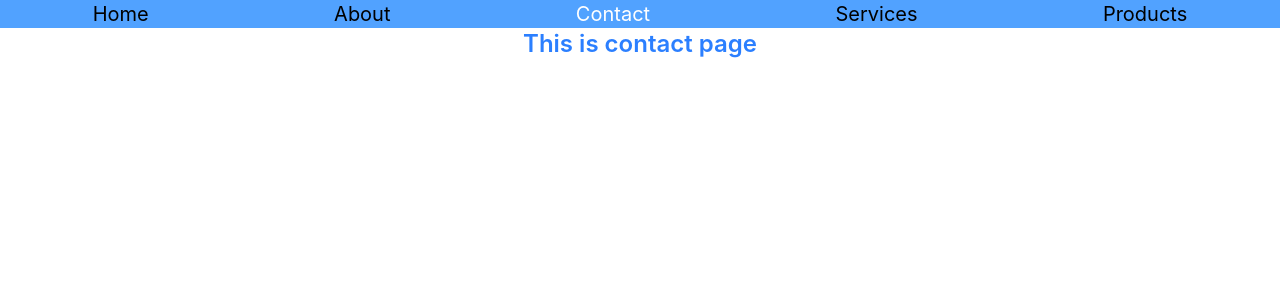
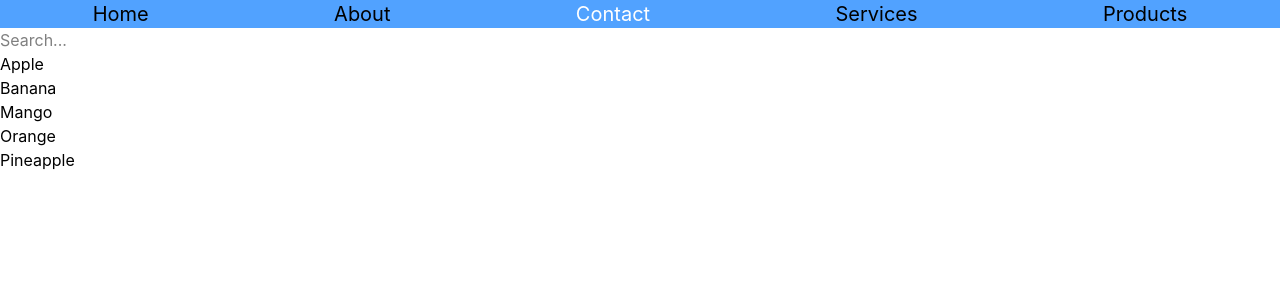
Before and after one commit to evariste060/React-Router, a React (Vite) app: page /contact in a window 1280 px wide. Shown: the top 300 px of the page. Built offline with nearby package versions, Linux system fonts and the light colour scheme.

Commit message:
Add the Navigation routes which is dynamic

```diff
--- a/src/App.jsx
+++ b/src/App.jsx
@@ -9,8 +9,13 @@ import Services from "./pages/Services"
 import Car from "./pages/Car"
 import Laptop from "./pages/Laptop"
 import Products from "./pages/Products"
+import { ThemeContext } from "./components.jsx/ThemeContext"
+import { useState } from "react"
 export default function App(){
+  const [dark, setDark] = useState(false)
+  const toggleTheme = () => setDark(!dark)
   return (
+    <ThemeContext.Provider value={{dark,toggleTheme}}>
     <div>
       <NavBar/>
       <Routes>
@@ -25,5 +30,6 @@ export default function App(){
           <Route path="*" element={<NotFound/>}/>
       </Routes>
     </div>
+    </ThemeContext.Provider>
   )
 }
--- a/src/pages/About.jsx
+++ b/src/pages/About.jsx
@@ -1,5 +1,14 @@
+import { useState,useEffect } from "react"
 export default function About(){
-    return (
-       <h1 className="text-2xl font-semibold text-blue-500 text-center">This is About page</h1>
+    const [users,setUsers] = useState([])
+    useEffect(()=>{
+        fetch("https://jsonplaceholder.typicode.com/users")
+        .then(res=>res.json())
+        .then(data=>setUsers(data))
+    },[])
+    return(
+        <ul>
+            {users.map(user=>(<li key={user.id}>{user.address.city}</li>))}
+        </ul>
     )
 }
--- a/src/pages/Contact.jsx
+++ b/src/pages/Contact.jsx
@@ -1,5 +1,30 @@
-export default function Contact(){
-    return (
-        <h1 className="text-2xl font-semibold text-blue-500 text-center">This is contact page</h1>
-    )
+import { useState } from "react";
+
+function Contact() {
+  const [search, setSearch] = useState("");
+
+  const items = ["Apple", "Banana", "Mango", "Orange", "Pineapple"];
+
+  const filteredItems = items.filter(item =>
+    item.toLowerCase().includes(search.toLowerCase())
+  );
+
+  return (
+    <div>
+      <input
+        type="text"
+        placeholder="Search..."
+        value={search}
+        onChange={(e) => setSearch(e.target.value)}
+      />
+
+      <ul>
+        {filteredItems.map((item, index) => (
+          <li key={index}>{item}</li>
+        ))}
+      </ul>
+    </div>
+  );
 }
+
+export default Contact;
```
